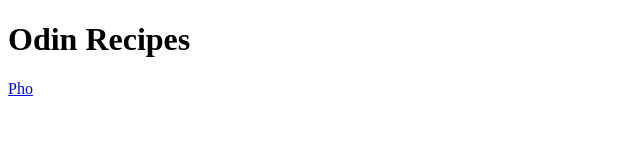
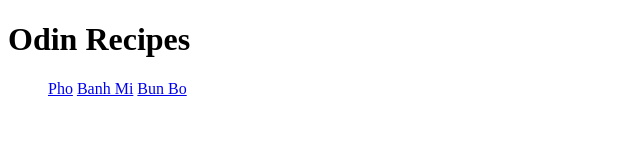
Before and after one commit to mid1224/odin-recipes, a plain HTML site: page index.html in a window 1280 px wide. Shown: the whole page, without its empty margins (0-640 px from the left). Drawn offline with Linux system fonts and the light colour scheme.

Commit message:
Add links to Banh Mi and Bun Bo in Home Page
Same as link to Pho page, also put all of the links in an unordered list

```diff
--- a/index.html
+++ b/index.html
@@ -7,6 +7,10 @@
 </head>
 <body>
     <h1>Odin Recipes</h1>
-    <a href="./recipes/pho.html" target="_blank" rel="noopener noreferrer">Pho</a>
+    <ul>
+        <a href="./recipes/pho.html" target="_blank" rel="noopener noreferrer">Pho</a>
+        <a href="./recipes/banh-mi.html" target="_blank" rel="noopener noreferrer">Banh Mi</a>
+        <a href="./recipes/bun-bo.html" target="_blank" rel="noopener noreferrer">Bun Bo</a>
+    </ul>
 </body>
 </html>
```
